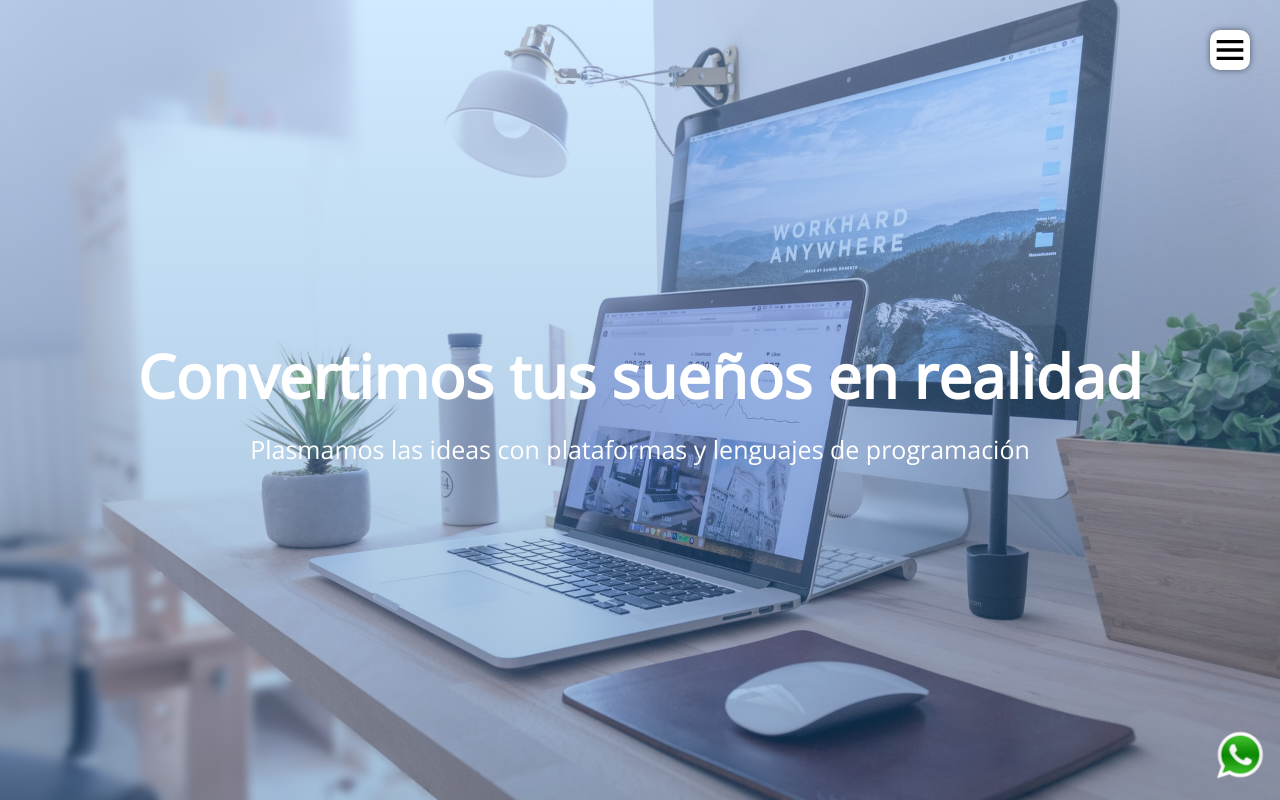
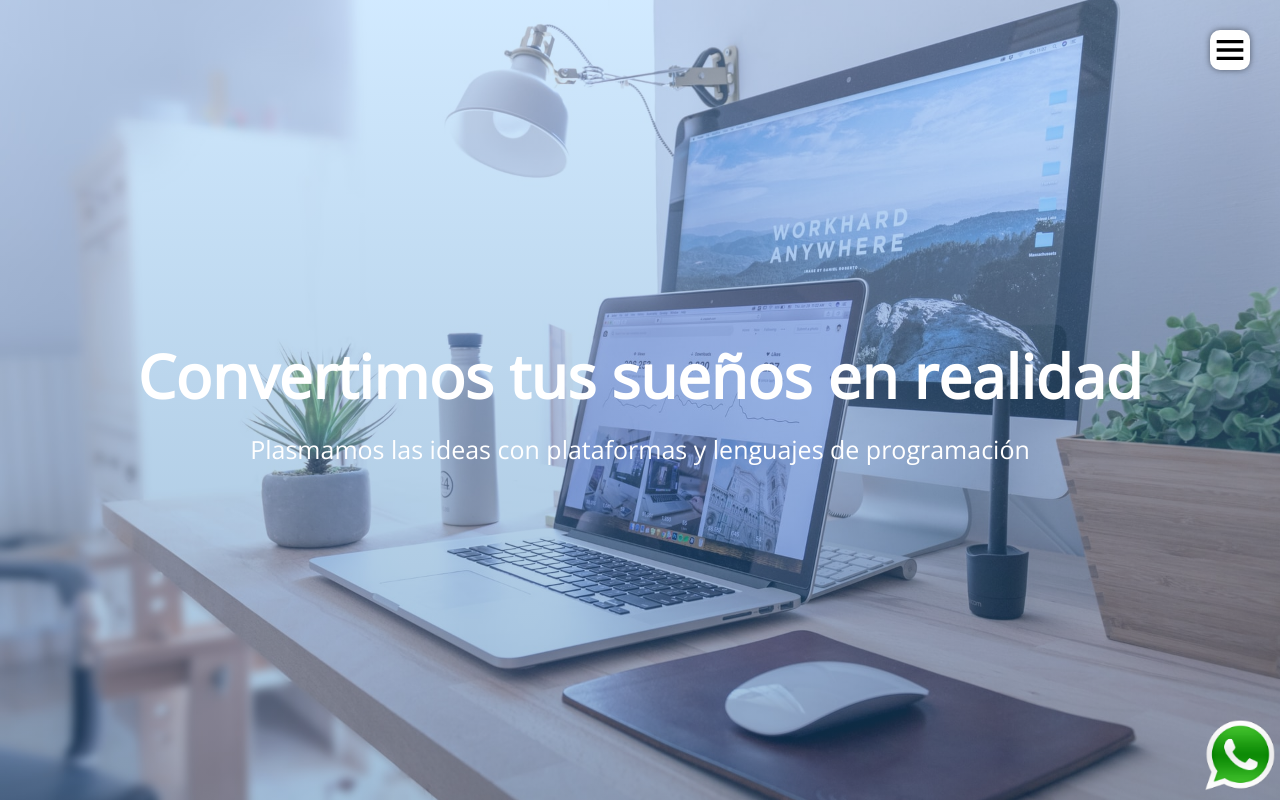
Before and after one commit to morelnery/NerSoft, a plain HTML site: page index.html in a window 1280 px wide. In both pictures the pointer is over the picture 1240 px from the left and 755 px from the top of the page. Shown: the top 800 px of the page. Drawn offline with nearby package versions, Linux system fonts and the light colour scheme.

Commit message:
Update estilos.css

```diff
--- a/css/estilos.css
+++ b/css/estilos.css
@@ -343,8 +343,10 @@ footer{
   transition: 0.5s;
 }
 
-.whatsapp a:hover img:hover {
-  color: #fff;
-    width:70;
-    height:70;
+.whatsapp img:hover {
+  -webkit-transform:scale(1.5);
+  -moz-transform:scale(1.5);
+  -ms-transform:scale(1.5);
+  -o-transform:scale(1.5);
+  transform:scale(1.5);
 }
```
